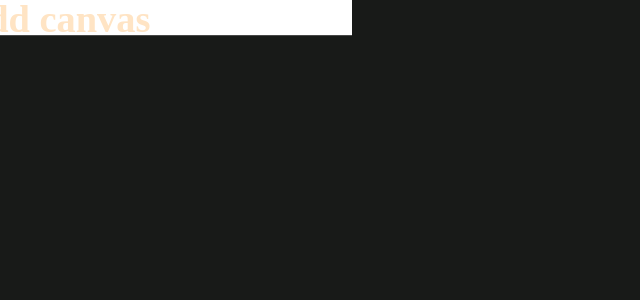
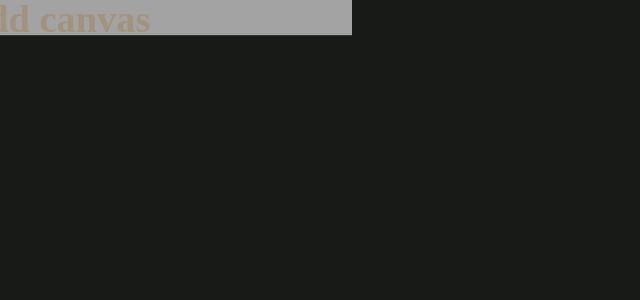
Before and after one commit to pinugit/EasyBoards, a React (Vite) app: page / in a window 1280 px wide. Shown: the top 300 px of the page, without its empty margins (0-640 px from the left). Built offline with nearby package versions, Linux system fonts and the light colour scheme.

Commit message:
created the Backdrop component

```diff
--- /dev/null
+++ b/src/Components/AddCanvas/Backdrop.tsx
@@ -0,0 +1,17 @@
+import { motion } from "framer-motion";
+import "./Backdrop.css";
+import CanvasAdderModal from "./CanvasAdderModal";
+
+const Backdrop = () => {
+  return (
+    <motion.div
+      initial={{ opacity: "100%" }}
+      animate={{ opacity: "60%" }}
+      className="backdrop"
+    >
+      <CanvasAdderModal />
+    </motion.div>
+  );
+};
+
+export default Backdrop;
--- a/src/Components/HomePage/HomePage.tsx
+++ b/src/Components/HomePage/HomePage.tsx
@@ -2,7 +2,7 @@ import { useEffect, useState } from "react";
 import "./HomePage.css";
 import { ListAllCanvasFolders } from "../../Services/ListAllCanvasFolders";
 import CanvasCards from "../CanvasCards/CanvasCards";
-import CanvasAdderModal from "../AddCanvas/CanvasAdderModal";
+import Backdrop from "../AddCanvas/backdrop";
 
 const HomePage = () => {
   const [canvas, setCanvas] = useState<(string | undefined)[] | undefined>();
@@ -29,7 +29,7 @@ const HomePage = () => {
         {canvas?.map((aCanvas, index) => (
           <CanvasCards key={index} name={aCanvas} image="" />
         ))}
-        <CanvasAdderModal />
+        <Backdrop />
       </div>
     </div>
   );
```
Also changed, not shown: src/Components/AddCanvas/Backdrop.css (added).
